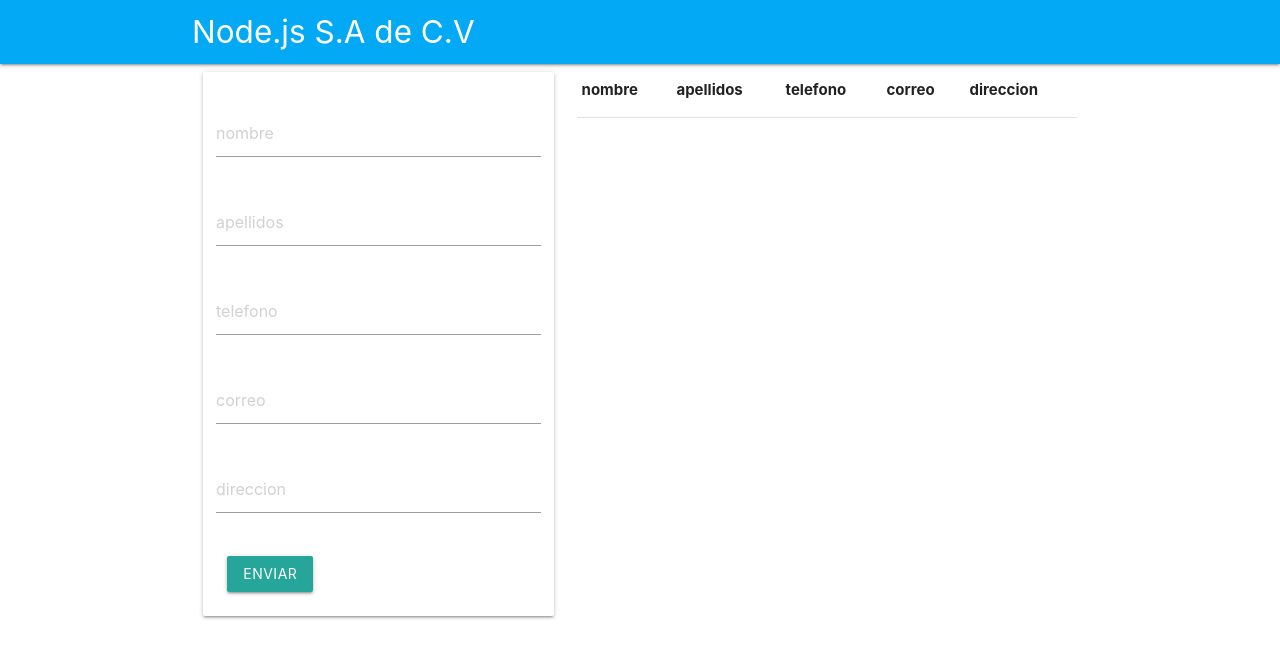
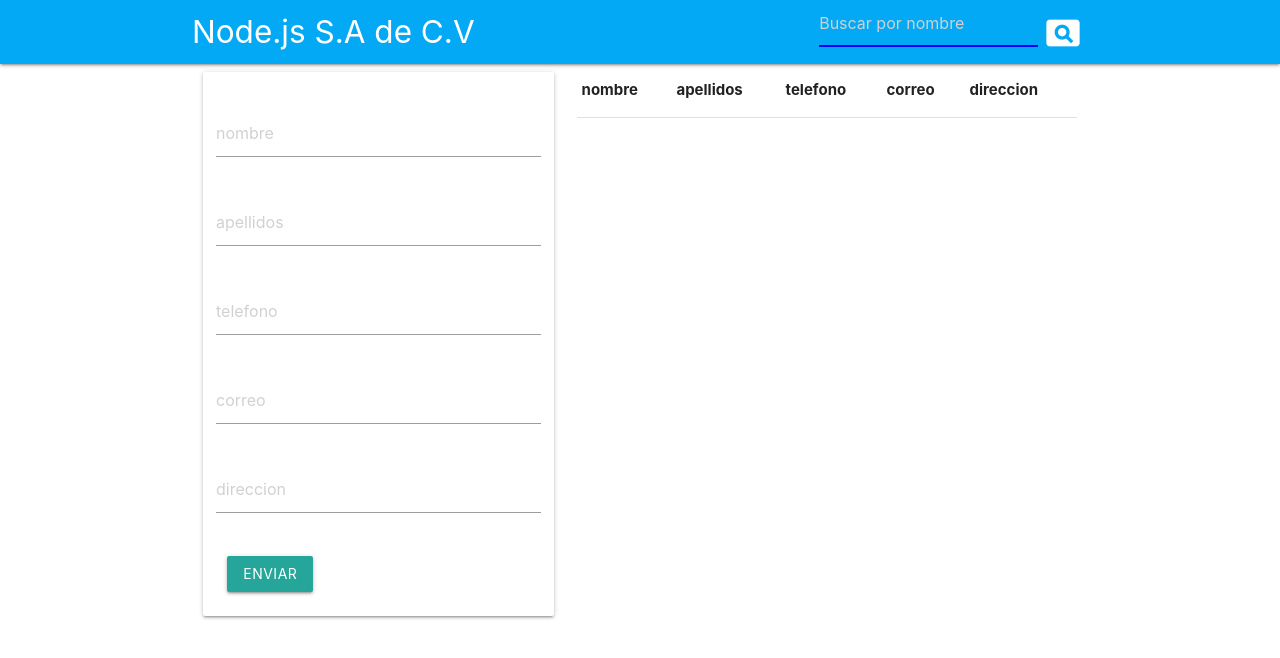
Before and after one commit to Thealf154/proyecto-final-nodejs, a website: page front-end/index.html in a window 1280 px wide. Drawn offline with nearby package versions, Linux system fonts and the light colour scheme; no server answers.

Commit message:
Todo funciona :)

```diff
--- /dev/null
+++ b/front-end/css/estilos.css
@@ -0,0 +1,19 @@
+*{/*Formato de mi hoja o ventana completa */
+    margin:0px;
+    padding: 0px;
+   }
+
+.buscador{
+    float: left;
+    position: relative;
+    padding-left: 70%;
+    display: flex;
+
+}
+.botoncito{
+    font-size: 40px !important;
+    padding: 5px;
+}
+/*.buscador > input{
+   border:5px;
+}*/
--- a/front-end/index.html
+++ b/front-end/index.html
@@ -11,6 +11,7 @@
     <link rel="stylesheet" href="https://cdnjs.cloudflare.com/ajax/libs/materialize/1.0.0/css/materialize.min.css">
     <!-- Icons -->
     <link href="https://fonts.googleapis.com/icon?family=Material+Icons" rel="stylesheet">
+    <link rel="stylesheet" type="text/css" href="./css/estilos.css">
 </head>
 
 <body>
@@ -19,8 +20,9 @@
         <nav class="light-blue dark-4">
             <div class="container">
                 <a class="brand-logo" href="/">Node.js S.A de C.V</a>
-                <div>
-
+                <div class="buscador">
+                    <input type="text" id="search" style="border-bottom: 2px solid blue;" placeholder="Buscar por nombre" onclick="buscador()">
+                        <i class='material-icons botoncito'>pageview</i>
                 </div>
             </div>
         </nav>
--- a/front-end/js/index.js
+++ b/front-end/js/index.js
@@ -2,6 +2,7 @@
 
 function init() {
   getData();
+
 }
 
 const getData = () => {
@@ -163,5 +164,18 @@
       });
   })
 }
-  /*button.onclick(() => {
-   */
+
+const buscador = () => {
+  let button = document.getElementsByClassName("botoncito")[0];
+  button.addEventListener("click", function () {
+    let search = document.getElementById("search").value;
+    let celdas = document.getElementsByTagName("tr");
+    for(let i = 1; i <= celdas.length; i++){
+      let nombre = celdas[i].cells[0].innerHTML;
+      if(search != nombre){
+        celdas[i].style.display = "none"
+      }
+      console.log(nombre);
+    }
+  })
+  }
```
